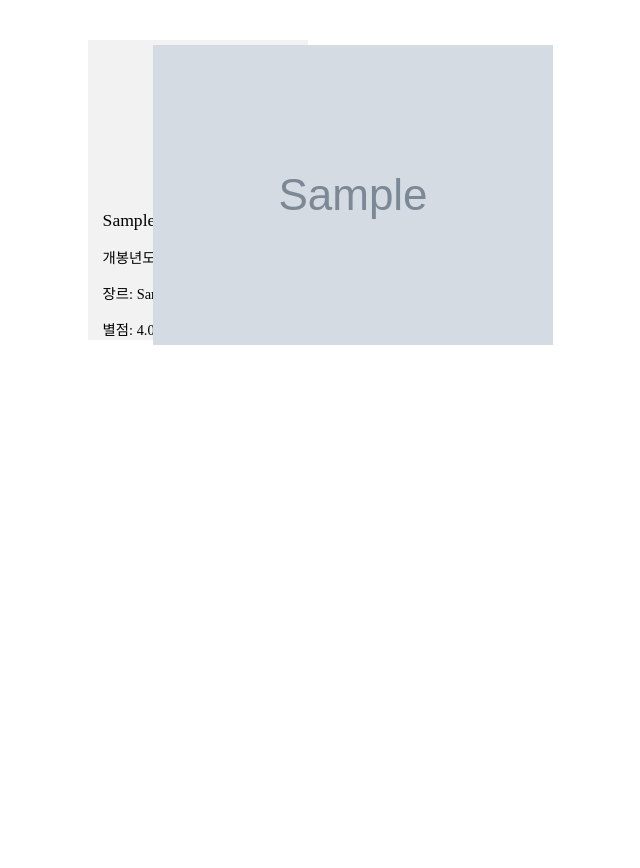
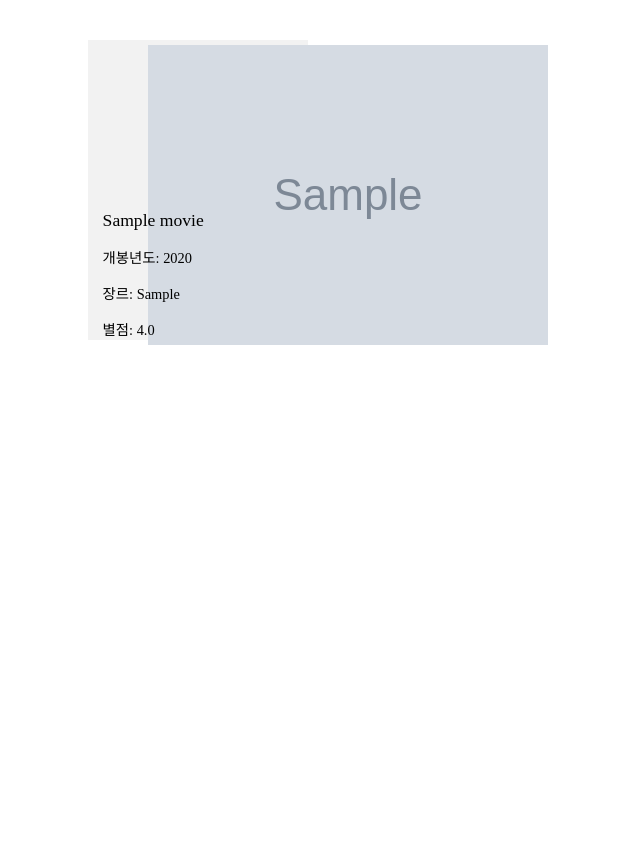
Before and after one commit to Pirogramming-21/Na-Gyungwon, a Django app: page / in a window 1280 px wide. Shown: the part 87-955 px from the top of the page, without its empty margins (110-750 px from the left). Run offline with Django 5.2, Linux system fonts and the light colour scheme; tables that the repository leaves empty hold one stand-in row (values such as "Sample post"); grey boxes marked "Sample" are stand-in pictures; some web fonts are replaced.

Commit message:
포스터 중앙 정렬 수정

```diff
--- a/myMovieReviews/static/css/style.css
+++ b/myMovieReviews/static/css/style.css
@@ -88,9 +88,7 @@ body {
 #poster {
     height: 150px;
     width: 100px;
-    position: relative;
-    left: 25%;
-    /* 근데 왜 50이 아니고 25일까 사진 넣어서 확인해보기*/
+    align-self: center;
 }
 
 
```
